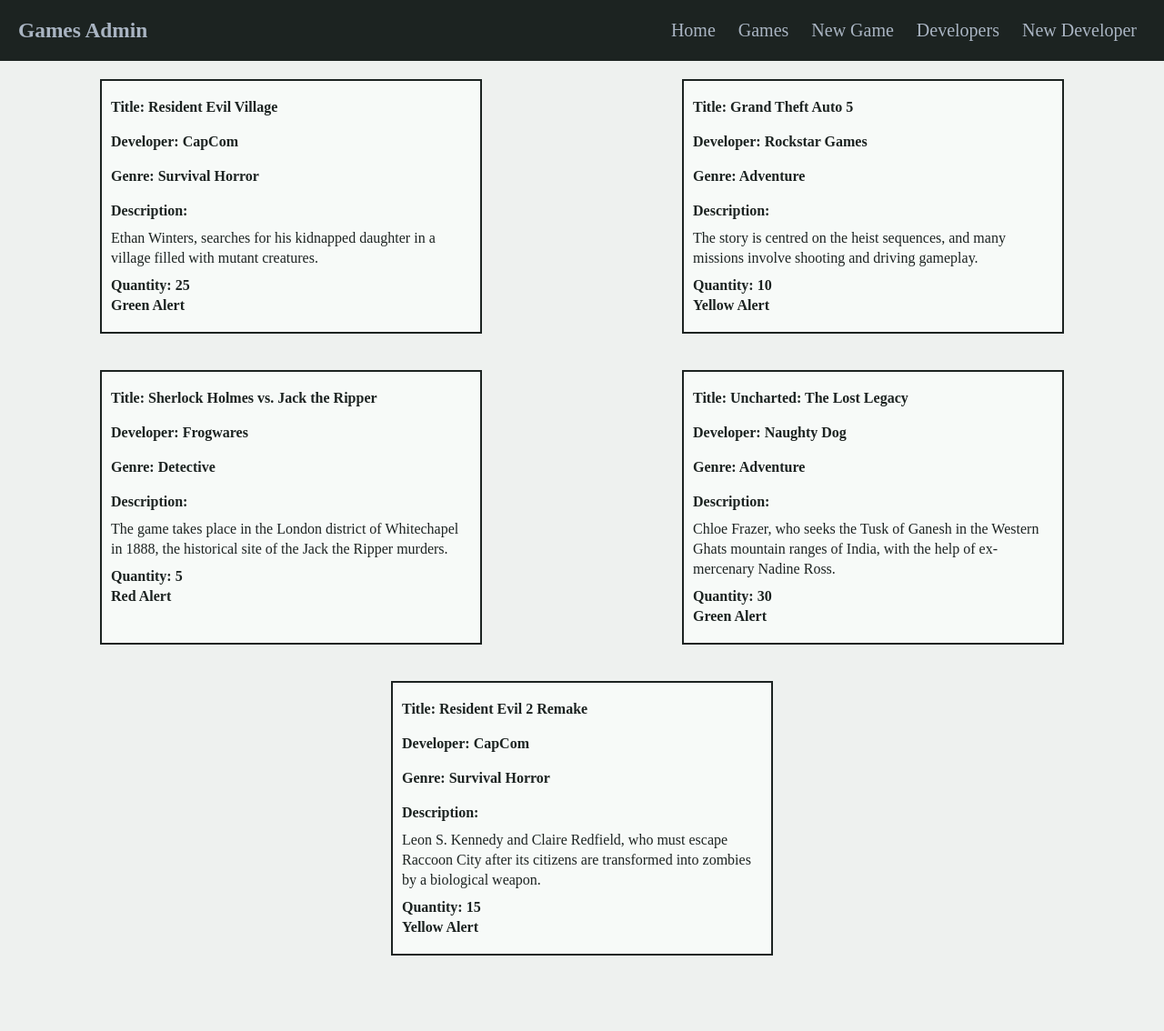
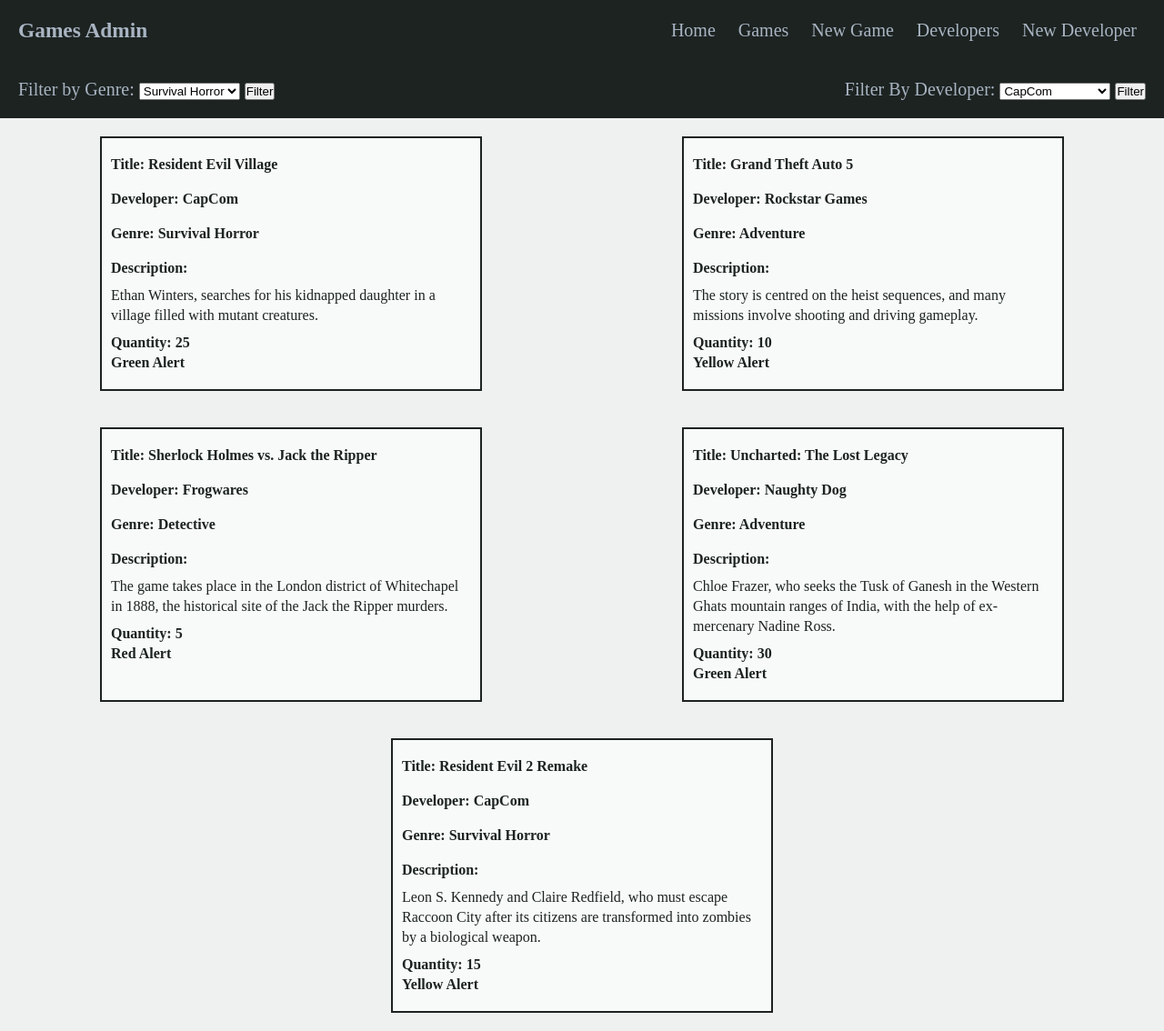
Before and after one commit to nadiaalmurs/Python_Project_GameStore, a Flask app: page /games in a window 1280 px wide. Shown: the whole page at 91% size. Before the commit the page ends 1051 px from the top, so only its background shows below. Run offline with Flask 2, Linux system fonts and the light colour scheme; data comes from the database, SQL or seed files in the repository; both versions use the stored data as it was after the commit; some libraries are stand-ins or nearby versions; some web fonts are replaced.

Commit message:
filter working

```diff
--- a/controllers/games_controller.py
+++ b/controllers/games_controller.py
@@ -1,7 +1,10 @@
+from crypt import methods
 from flask import Flask, redirect, render_template, request
+from models import developer
 from repositories import developer_repository
 from repositories import game_repository
 from models.game import Game
+from models.developer import Developer
 
 from flask import Blueprint
 
@@ -10,7 +13,9 @@
 @games_blueprint.route("/games")
 def games():
     games = game_repository.select_all()
-    return render_template("games/index.html", all_games = games)
+    genres = game_repository.get_genres()
+    developers = developer_repository.select_all()
+    return render_template("games/index.html", all_games = games, genres=genres, developers=developers)
 
 @games_blueprint.route("/games/<id>/delete", methods=['POST'])
 def delete_game(id):
@@ -66,3 +71,15 @@
     game = Game(title, genre, description, stock, buy, sell, developer, id)
     game_repository.update(game)
     return redirect("/games")
+
+@games_blueprint.route("/games/genre", methods=['POST'])
+def filter_genre():
+    genre = request.form['genre']
+    all_games = game_repository.filter_genre(genre)
+    return render_template("games/index.html", all_games= all_games, genre = genre)
+
+@games_blueprint.route("/games/developer", methods=['POST'])
+def filter_developer():
+    developer_id = request.form['developer']
+    all_games = game_repository.filter_developer(developer_id)
+    return render_template("games/index.html", all_games = all_games, developer=developer)
--- a/repositories/game_repository.py
+++ b/repositories/game_repository.py
@@ -1,3 +1,4 @@
+from unittest import result
 from db.run_sql import run_sql
 
 from models.developer import Developer
@@ -49,3 +50,38 @@
     sql = "UPDATE games SET (title, genre, description, stock_quantity, buying_price, selling_price, developer_id) = (?, ?, ?, ?, ?, ?, ?) WHERE id = ?"
     values = [game.title, game.genre, game.description, game.stock_quantity, game.buying_price, game.selling_price, game.developer.id, game.id]
     run_sql(sql, values)
+
+def filter_genre(genre):
+    games = []
+    sql = "SELECT * FROM games WHERE genre = ?"
+    values = [genre]
+    results = run_sql(sql, values)
+
+    for row in results:
+        developer = developer_repository.select(row['developer_id'])
+        game = Game(row['title'], row['genre'], row['description'], row['stock_quantity'], row['buying_price'], row['selling_price'], developer)
+        games.append(game)
+
+
+    return games
+
+def filter_developer(developer_id):
+    games = []
+    sql = "SELECT * FROM games WHERE developer_id = ?"
+    values = [developer_id]
+    results = run_sql(sql, values)
+
+    for row in results:
+        developer = developer_repository.select(row['developer_id'])
+        game = Game(row['title'], row['genre'], row['description'], row['stock_quantity'], row['buying_price'], row['selling_price'], developer)
+        games.append(game)
+
+    return games
+
+def get_genres():
+    sql = "SELECT DISTINCT genre from games"
+    return run_sql(sql)
+
+def get_developers():
+    sql = "SELECT * from developers"
+    return run_sql(sql)
--- a/templates/base.html
+++ b/templates/base.html
@@ -23,8 +23,9 @@
                 <li><a href="/developers/new">New Developer</a></li>
             </ul>
         </nav>
+
     </header>
-    <div class="container">
+    <div>
         {% block content %}
 
         {% endblock %}
--- a/templates/developers/edit.html
+++ b/templates/developers/edit.html
@@ -1,7 +1,7 @@
 {% extends "base.html" %}
 
 {% block content %}
-
+<div class="container">
 <div class="box2">
 <form action="/developers/{{developer.id}}" method="post">
     <div class="name">
@@ -23,5 +23,5 @@
 
 </form>
 </div>
-
+</div>
 {% endblock %}
--- a/templates/developers/index.html
+++ b/templates/developers/index.html
@@ -1,7 +1,7 @@
 {% extends "base.html" %}
 
 {% block content %}
-
+<div class="container">
 {% for developer in all_developers %}
 <div class="box">
     <div class="name"> Name: <a href="/developers/{{developer.id}}">{{developer.name}}</a> </div>
@@ -16,4 +16,5 @@
 </div>
 
 {% endfor %}
+</div>
 {% endblock %}
--- a/templates/developers/new.html
+++ b/templates/developers/new.html
@@ -1,7 +1,7 @@
 {% extends "base.html" %}
 
 {% block content %}
-
+<div class="container">
 <div class="box2">
 <div class="new_title"> New Developer</div>
 <form action="/developers" method="post">
@@ -24,5 +24,5 @@
 
 </form>
 </div>
-
+</div>
 {% endblock %}
--- a/templates/developers/show.html
+++ b/templates/developers/show.html
@@ -1,6 +1,6 @@
 {% extends "base.html" %}
 {% block content %}
-
+<div class="container">
 <div class="box">
     <div class="name">Name: {{developer.name}}</div>
 
@@ -10,5 +10,5 @@
 
     <div class="edit"><a href="/developers/{{developer.id}}/edit">Edit</a></div>
 </div>
-
+</div>
 {% endblock %}
--- a/templates/games/edit.html
+++ b/templates/games/edit.html
@@ -1,7 +1,7 @@
 {% extends "base.html" %}
 
 {% block content %}
-
+<div class="container">
 <div class="box2">
 <form action="/games/{{game.id}}" method="post">
     <div class="title">
@@ -50,4 +50,5 @@
 
 </form>
 </div>
+</div>
 {% endblock %}
--- a/templates/games/index.html
+++ b/templates/games/index.html
@@ -1,7 +1,34 @@
 {% extends "base.html" %}
 
 {% block content %}
+<header>
+    <form action="/games/genre" method="POST">
+        <div class="genre_filter">
+        <label for="genre">Filter by Genre:</label>
+        <select id="genre" name="genre">
+            {% for genre in genres %}
+                <option value="{{ genre['genre'] }}">
+                {{ genre['genre'] }}</option>
+            {% endfor %}
+        </select>
+    <button type="submit"> Filter </button>
+    </div>
+    </form>
+    <form action="/games/developer" method="POST">
+    <div class="developer_filter">
+        <label for="developer">Filter By Developer:</label>
+        <select id="developer" name="developer">
+            {% for developer in developers %}
+                <option value="{{ developer.id }}">
+                {{ developer.name }}</option>
+            {% endfor %}
+        </select>
+    <button type="submit"> Filter </button>
+    </div>
+    </form>
 
+</header>
+<div class="container">
 {% for game in all_games %}
 <div class="box">
     <div class="title"> Title: <a href="/games/{{game.id}}">{{game.title}}</a> </div>
@@ -34,4 +61,5 @@
 </div>
 
 {% endfor %}
+</div>
 {% endblock %}
--- a/templates/games/new.html
+++ b/templates/games/new.html
@@ -2,6 +2,7 @@
 
 {% block content %}
 
+<div class="container">
 <div class="box2">
     <div class="new_title"> New Game</div>
 <form action="/games" method="post">
@@ -49,5 +50,5 @@
 
 </form>
 </div>
-
+</div>
 {% endblock %}
--- a/templates/games/show.html
+++ b/templates/games/show.html
@@ -1,6 +1,7 @@
 {% extends "base.html" %}
 {% block content %}
 
+<div class="container">
 <div class="box">
     <div class="title">Title: {{game.title}} </div>
 
@@ -28,5 +29,5 @@
 
     <div class="edit"><a href="/games/{{game.id}}/edit">Edit</a></div>
 </div>
-
+</div>
 {% endblock %}
```
Also changed, not shown: db/game_manager.db, static/style.css (line endings or trailing spaces).
